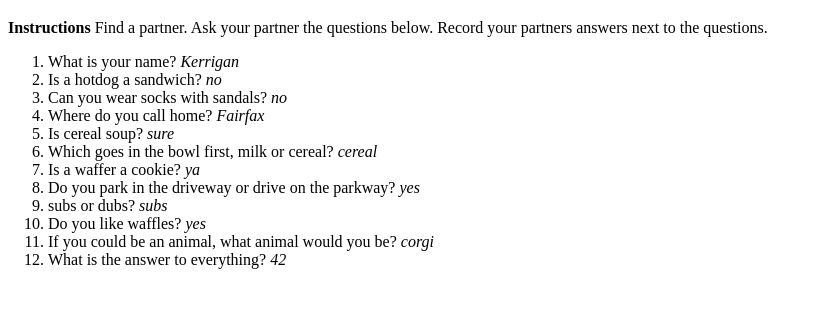
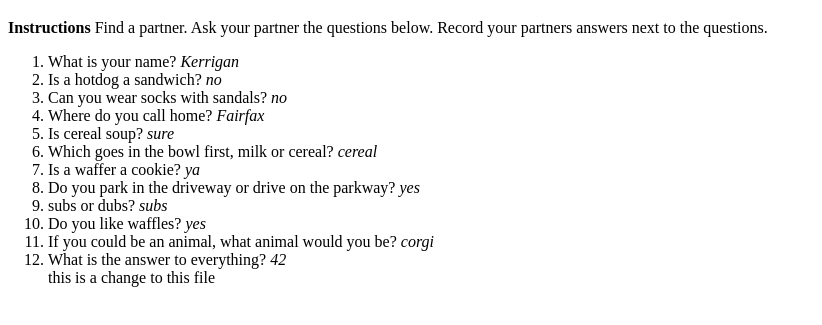
Before and after one commit to korbin4149/avt217kw, a plain HTML site: page index.html in a window 1280 px wide. Shown: the part 61-386 px from the top of the page, without its empty margins (0-822 px from the left). Drawn offline with Linux system fonts and the light colour scheme.

Commit message:
Test Change

```diff
--- a/index.html
+++ b/index.html
@@ -21,6 +21,7 @@
       <li>Do you like waffles? <em>yes</em></li>
       <li>If you could be an animal, what animal would you be? <em>corgi</em></li>
       <li>What is the answer to everything? <em>42</em></li>
+      this is a change to this file
 
     </ol>
 
```
